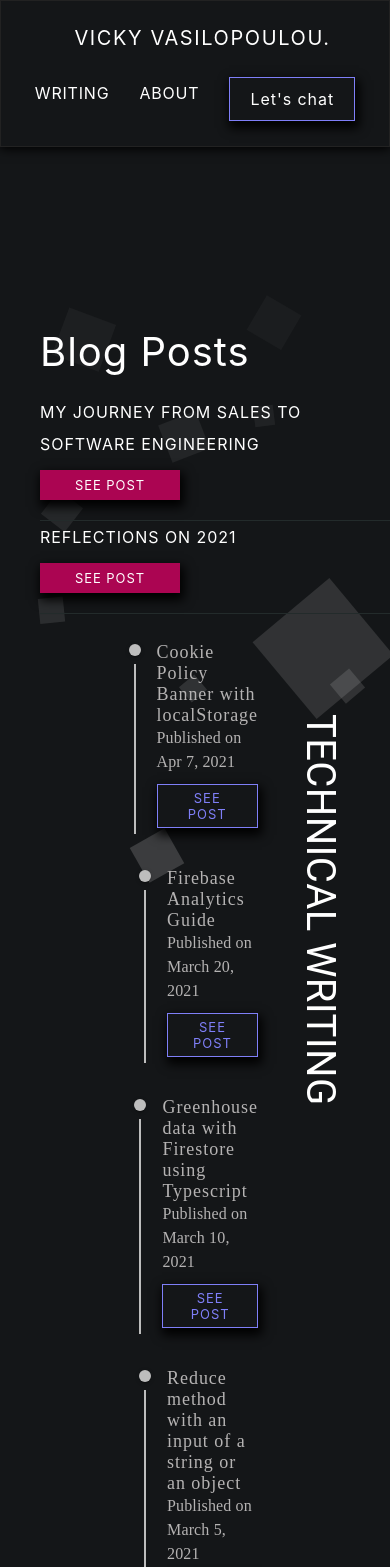
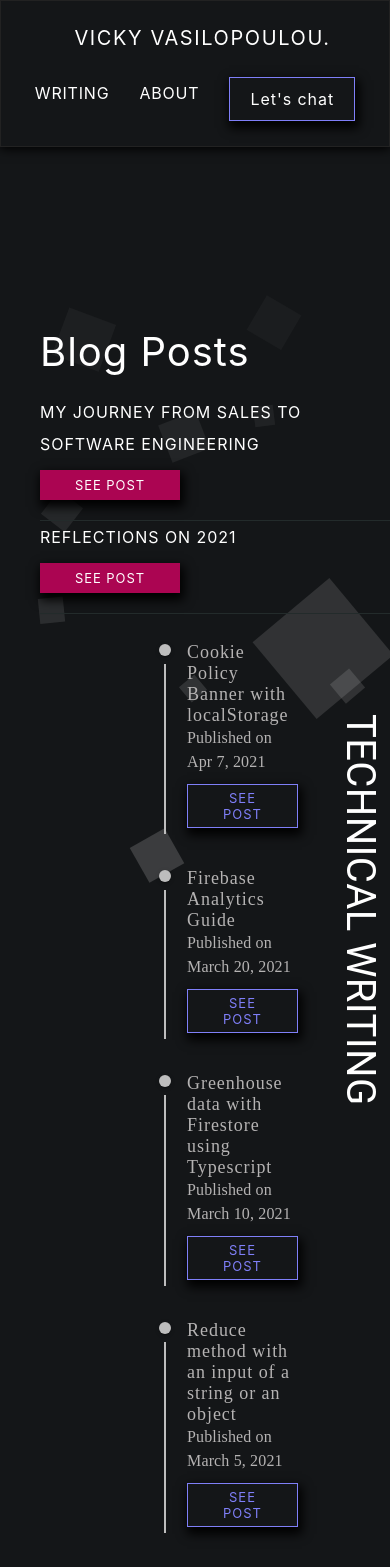
Before and after one commit to Viki-Robles/myblog, a Next.js app: page /writing in a window 390 px wide. Shown: the top 1567 px of the page. Built offline with nearby package versions, Linux system fonts and the light colour scheme.

Commit message:
feat: fix media queries

```diff
--- a/pages/writing.tsx
+++ b/pages/writing.tsx
@@ -15,7 +15,6 @@ const useStyles = makeStyles(() => ({
     textOrientation: 'sideways',
     writingMode: 'vertical-lr',
     marginTop: '100px',
-    marginRight: '40px',
   },
 }));
 
@@ -23,14 +22,12 @@ export default function Writing(): JSX.Element {
   const classes = useStyles();
   return (
     <Grid container className={classes.container}>
-      <Grid item md={5} xl={5} sm={4} className={classes.blog}>
+      <Grid item md={5} xl={5} sm={12} className={classes.blog}>
         <Blog />
       </Grid>
-      <Grid item md={7} xl={7} sm={7}>
+      <Grid item md={7} xl={7} sm={12}>
         <Box display="flex" flexDirection="row-reverse">
-          <Box>
-            <Typography className={classes.title}>TECHNICAL WRITING</Typography>
-          </Box>
+          <Typography className={classes.title}>TECHNICAL WRITING</Typography>
           <Box flexGrow={3}>
             <TechnicalWriting />
           </Box>
```
